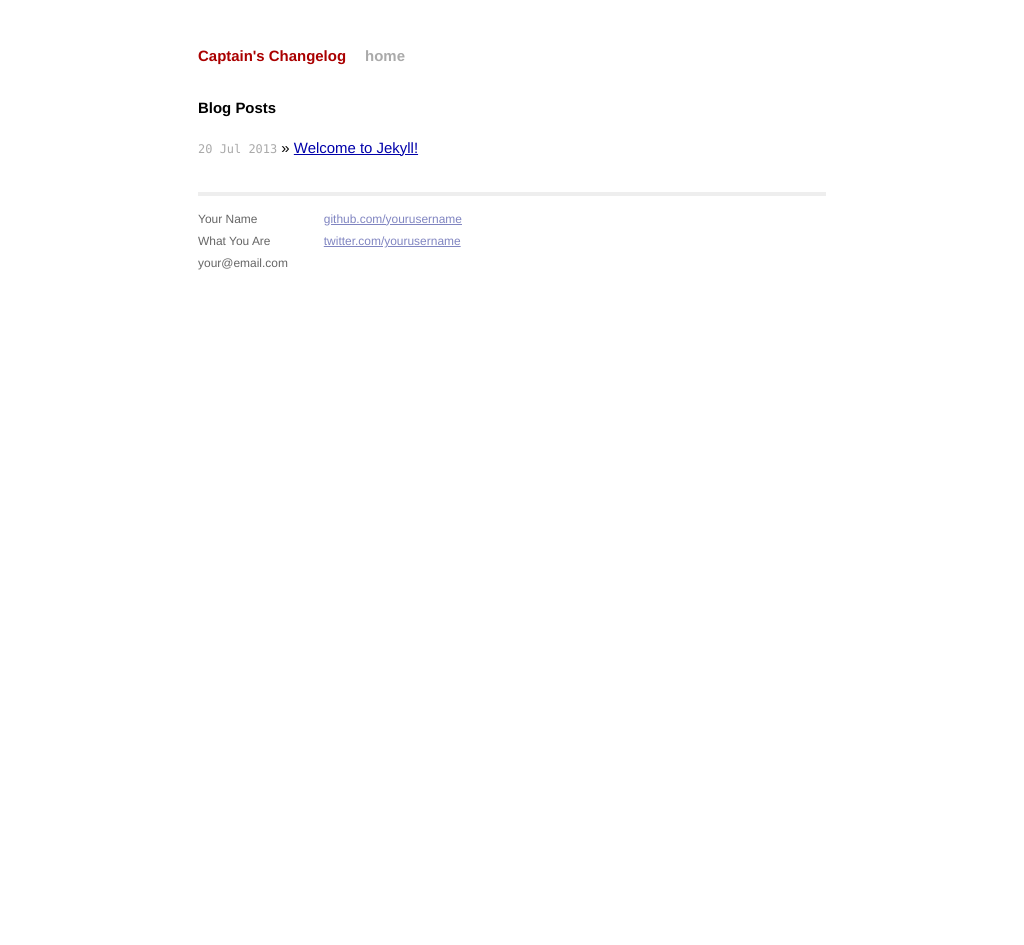
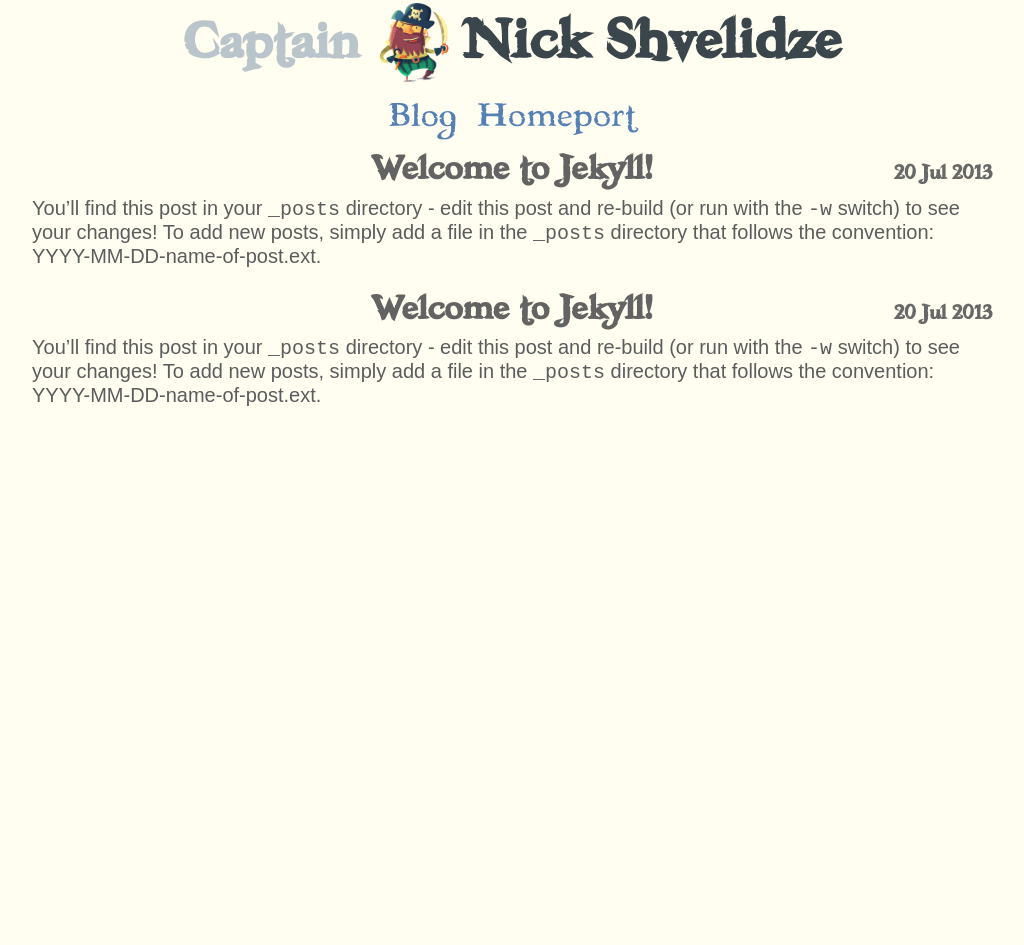
Before and after one commit to shvelo/blog.pirrate.me, a Jekyll site: the page built from index.html, in a window 1280 px wide. Shown: the whole page, without its empty margins (128-1152 px from the left). Built offline with Jekyll 4.4.1, drawn with Linux system fonts in a browser that asks for light colours; Markdown is read by kramdown in place of the engine named in the settings; after the commit the page ends 900 px from its top, so only the background shows below that.

Commit message:
Front page

```diff
--- a/_config.yml
+++ b/_config.yml
@@ -1,2 +1,9 @@
 name: Captain's Changelog
 pygments: true
+timezone: Asia/Tbilisi
+relative_permalinks: true
+permalink: /:year/:title
+markdown: maruku
+baseurl: /
+url: http://blog.pirrate.me
+excerpt_separator: "\n\n"
--- a/_layouts/default.html
+++ b/_layouts/default.html
@@ -1,46 +1,33 @@
 <!DOCTYPE html>
-<html>
 <head>
 	<meta charset="utf-8">
-        <meta http-equiv="X-UA-Compatible" content="IE=edge,chrome=1">
 	<title>{{ page.title }}</title>
-        <meta name="viewport" content="width=device-width">
-
-        <!-- syntax highlighting CSS -->
-        <link rel="stylesheet" href="/css/syntax.css">
-
-        <!-- Custom CSS -->
-        <link rel="stylesheet" href="/css/main.css">
-
+	<meta content="width=device-width,initial-scale=1" name="viewport">
+	<link href="{{site.baseurl}}images/icon.png" rel="icon">
+	<link href="{{site.baseurl}}css/syntax.css" rel="stylesheet">
+	<link href="{{site.baseurl}}css/main.css" rel="stylesheet">
 </head>
 <body>
-
-        <div class="container">
-          <div class="site">
-            <div class="header">
-              <h1 class="title"><a href="/">{{ site.name }}</a></h1>
-              <a class="extra" href="/">home</a>
-            </div>
-
-                {{ content }}
-
-            <div class="footer">
-              <div class="contact">
-                <p>
-                  Your Name<br />
-                  What You Are<br />
-                  your@email.com
-                </p>
-              </div>
-              <div class="contact">
-                <p>
-                  <a href="http://github.com/yourusername/">github.com/yourusername</a><br />
-                  <a href="http://twitter.com/yourusername/">twitter.com/yourusername</a><br />
-                </p>
+	<div id="container">
+		<div id="header">
+			<h1>
+				<a href="{{site.baseurl}}">
+					<small>Captain </small><img src="{{site.baseurl}}images/pirate.png" />Nick Shvelidze
+				</a>
+			</h1>
+			<div id="nav">
+				<ul>
+					<li>
+						<a href="{{site.url}}">Blog</a>
+					</li>
+					<li>
+						<a href="http://pirrate.me">Homeport</a>
+					</li>
+				</ul>
 			</div>
 		</div>
+		<div id="content">
+			{{ content }}
 		</div>
-        </div> <!-- /container -->
-
+	</div>
 </body>
-</html>
--- /dev/null
+++ b/_posts/2013-07-20-Dummy.markdown
@@ -0,0 +1,24 @@
+---
+layout: post
+title:  "Welcome to Jekyll!"
+date:   2013-07-20 14:48:00
+categories: jekyll update
+---
+
+You'll find this post in your `_posts` directory - edit this post and re-build (or run with the `-w` switch) to see your changes!
+To add new posts, simply add a file in the `_posts` directory that follows the convention: YYYY-MM-DD-name-of-post.ext.
+
+Jekyll also offers powerful support for code snippets:
+
+{% highlight ruby %}
+def print_hi(name)
+  puts "Hi, #{name}"
+end
+print_hi('Tom')
+#=> prints 'Hi, Tom' to STDOUT.
+{% endhighlight %}
+
+Check out the [Jekyll docs][jekyll] for more info on how to get the most out of Jekyll. File all bugs/feature requests at [Jekyll's GitHub repo][jekyll-gh].
+
+[jekyll-gh]: https://github.com/mojombo/jekyll
+[jekyll]:    http://jekyllrb.com
--- a/css/main.css
+++ b/css/main.css
@@ -1,165 +1,114 @@
-/*****************************************************************************/
-/*
-/* Common
-/*
-/*****************************************************************************/
-
-/* Global Reset */
-* {
-  margin: 0;
-  padding: 0;
+@font-face {
+  font-family: "Freebooter Regular";
+  src: url("../font/Freebooter Regular.ttf");
 }
 
-html, body { height: 100%; }
+html, body {
+  padding: 0;
+  margin: 0;
+}
+
+html {
+  height: 100%;
+  background: #fffef0;
+}
 
 body {
-  background-color: #FFF;
-  font: 13.34px Helvetica, Arial, sans-serif;
-  font-size: small;
+  color: #5A5C5E;
+  font-family: sans-serif;
+}
+
+a {
+  color: #5580b5;
+  text-decoration: none;
+  transition: color .5s;
+}
+a:hover {
+  color: #88a6cb;
+}
+
+h1, h2, h3, h4, h5, h6 {
+  font-family: "Freebooter Regular", sans-serif;
+}
+
+#container {
+  margin: 0 2em 0 2em;
+}
+
+#container #header {
+  font-family: "Freebooter Regular", sans-serif;
   text-align: center;
 }
 
-h1, h2, h3, h4, h5, h6 {
-  font-size: 100%; }
-
-h1 { margin-bottom: 1em; }
-p { margin: 1em 0; }
-
-a         { color: #00a; }
-a:hover   { color: #000; }
-a:visited { color: #a0a; }
-
-table {
-  font-size: inherit;
-  font: 100%;
+#container #header h1 {
+  color: #3a454c;
+  font-size: 5em;
+  margin-top: 0;
+  margin-bottom: .1em;
 }
 
-/*****************************************************************************/
-/*
-/* Home
-/*
-/*****************************************************************************/
-ul.posts {
-  list-style-type: none;
-  margin-bottom: 2em;
+#container #header h1 a {
+  color: #3a454c;
 }
 
-ul.posts li {
-  line-height: 1.75em;
+
+#container #header h1 img {
+  width: 1em;
+  margin-right: .1em;
+  vertical-align: middle;
 }
 
-ul.posts span {
-  color: #aaa;
-  font-family: Monaco, "Courier New", monospace;
-  font-size: 80%;
+#container #header h1 small {
+  font-size: 0.9em;
+  color: #bac4cb;
 }
 
-/*****************************************************************************/
-/*
-/* Site
-/*
-/*****************************************************************************/
-
-.site {
-  font-size: 115%;
-  text-align: justify;
-  width: 42em;
-  margin: 3em auto 2em;
-  line-height: 1.5em;
+#container #header #nav ul {
+  list-style: none;
+  padding: 0;
+  margin: 0;
 }
 
-.site .header a {
-  font-weight: bold;
-  text-decoration: none;
+#container #header #nav ul li {
+  display: inline-block;
+  margin-left: 0.5em;
+  margin-right: 0.5em;
 }
 
-.site .header h1.title {
-  display: inline-block;
-  margin-bottom: 2em;
+#container #header #nav ul li a {
+  font-size: 3em;
 }
 
-.site .header h1.title a {
-  color: #a00;
+#container #content {
+  max-width: 960px;
+  margin: 0 auto;
 }
 
-.site .header h1.title a:hover {
-  color: #000;
+#container #content .posts .post {
+  margin-bottom: 1em;
+  position: relative;
 }
 
-.site .header a.extra {
-  color: #aaa;
-  margin-left: 1em;
+#container #content .posts .post h1 {
+  margin-top: .1em;
+  margin-bottom: .1em;
+  font-size: 3em;
+  text-align: center;
 }
 
-.site .header a.extra:hover {
-  color: #000;
+#container #content .posts .post h1 a {
+  color: #636363;
 }
 
-.site .meta {
-  color: #aaa;
+#container #content .posts .post h1 a small {
+  position: absolute;
+  right: 0;
+  font-size: 60%;
+  color: #686868;
+  line-height: 2em;
 }
 
-.site .footer {
-  font-size: 80%;
-  color: #666;
-  border-top: 4px solid #eee;
-  margin-top: 2em;
-  overflow: hidden;
+#container #content .posts .post p {
+  margin: 0;
+  font-size: 15pt;
 }
-
-.site .footer .contact {
-  float: left;
-  margin-right: 3em;
-}
-
-.site .footer .contact a {
-  color: #8085C1;
-}
-
-.site .footer .rss {
-  margin-top: 1.1em;
-  margin-right: -.2em;
-  float: right;
-}
-
-.site .footer .rss img {
-  border: 0;
-}
-
-/*****************************************************************************/
-/*
-/* Posts
-/*
-/*****************************************************************************/
-
-/* standard */
-.post pre {
-  border: 1px solid #ddd;
-  background-color: #eef;
-  padding: 0 .4em;
-}
-
-.post ul, .post ol {
-  margin-left: 1.35em;
-}
-
-.post code {
-  border: 1px solid #ddd;
-  background-color: #eef;
-  padding: 0 .2em;
-}
-
-.post pre code {
-  border: none;
-}
-
-/* terminal */
-.post pre.terminal {
-  border: 1px solid #000;
-  background-color: #333;
-  color: #FFF;
-}
-
-.post pre.terminal code {
-  background-color: #333;
-}
--- a/css/syntax.css
+++ b/css/syntax.css
@@ -1,60 +1,74 @@
-.highlight  { background: #ffffff; }
-.highlight .c { color: #999988; font-style: italic } /* Comment */
-.highlight .err { color: #a61717; background-color: #e3d2d2 } /* Error */
-.highlight .k { font-weight: bold } /* Keyword */
-.highlight .o { font-weight: bold } /* Operator */
-.highlight .cm { color: #999988; font-style: italic } /* Comment.Multiline */
-.highlight .cp { color: #999999; font-weight: bold } /* Comment.Preproc */
-.highlight .c1 { color: #999988; font-style: italic } /* Comment.Single */
-.highlight .cs { color: #999999; font-weight: bold; font-style: italic } /* Comment.Special */
-.highlight .gd { color: #000000; background-color: #ffdddd } /* Generic.Deleted */
-.highlight .gd .x { color: #000000; background-color: #ffaaaa } /* Generic.Deleted.Specific */
-.highlight .ge { font-style: italic } /* Generic.Emph */
-.highlight .gr { color: #aa0000 } /* Generic.Error */
-.highlight .gh { color: #999999 } /* Generic.Heading */
-.highlight .gi { color: #000000; background-color: #ddffdd } /* Generic.Inserted */
-.highlight .gi .x { color: #000000; background-color: #aaffaa } /* Generic.Inserted.Specific */
-.highlight .go { color: #888888 } /* Generic.Output */
-.highlight .gp { color: #555555 } /* Generic.Prompt */
-.highlight .gs { font-weight: bold } /* Generic.Strong */
-.highlight .gu { color: #aaaaaa } /* Generic.Subheading */
-.highlight .gt { color: #aa0000 } /* Generic.Traceback */
-.highlight .kc { font-weight: bold } /* Keyword.Constant */
-.highlight .kd { font-weight: bold } /* Keyword.Declaration */
-.highlight .kp { font-weight: bold } /* Keyword.Pseudo */
-.highlight .kr { font-weight: bold } /* Keyword.Reserved */
-.highlight .kt { color: #445588; font-weight: bold } /* Keyword.Type */
-.highlight .m { color: #009999 } /* Literal.Number */
-.highlight .s { color: #d14 } /* Literal.String */
-.highlight .na { color: #008080 } /* Name.Attribute */
-.highlight .nb { color: #0086B3 } /* Name.Builtin */
-.highlight .nc { color: #445588; font-weight: bold } /* Name.Class */
-.highlight .no { color: #008080 } /* Name.Constant */
-.highlight .ni { color: #800080 } /* Name.Entity */
-.highlight .ne { color: #990000; font-weight: bold } /* Name.Exception */
-.highlight .nf { color: #990000; font-weight: bold } /* Name.Function */
-.highlight .nn { color: #555555 } /* Name.Namespace */
-.highlight .nt { color: #000080 } /* Name.Tag */
-.highlight .nv { color: #008080 } /* Name.Variable */
-.highlight .ow { font-weight: bold } /* Operator.Word */
-.highlight .w { color: #bbbbbb } /* Text.Whitespace */
-.highlight .mf { color: #009999 } /* Literal.Number.Float */
-.highlight .mh { color: #009999 } /* Literal.Number.Hex */
-.highlight .mi { color: #009999 } /* Literal.Number.Integer */
-.highlight .mo { color: #009999 } /* Literal.Number.Oct */
-.highlight .sb { color: #d14 } /* Literal.String.Backtick */
-.highlight .sc { color: #d14 } /* Literal.String.Char */
-.highlight .sd { color: #d14 } /* Literal.String.Doc */
-.highlight .s2 { color: #d14 } /* Literal.String.Double */
-.highlight .se { color: #d14 } /* Literal.String.Escape */
-.highlight .sh { color: #d14 } /* Literal.String.Heredoc */
-.highlight .si { color: #d14 } /* Literal.String.Interpol */
-.highlight .sx { color: #d14 } /* Literal.String.Other */
-.highlight .sr { color: #009926 } /* Literal.String.Regex */
-.highlight .s1 { color: #d14 } /* Literal.String.Single */
-.highlight .ss { color: #990073 } /* Literal.String.Symbol */
-.highlight .bp { color: #999999 } /* Name.Builtin.Pseudo */
-.highlight .vc { color: #008080 } /* Name.Variable.Class */
-.highlight .vg { color: #008080 } /* Name.Variable.Global */
-.highlight .vi { color: #008080 } /* Name.Variable.Instance */
-.highlight .il { color: #009999 } /* Literal.Number.Integer.Long */
+/*
+Solarized Light
+https://gist.github.com/scotu/1272660
+*/
+
+.highlight { background-color: #ffffcc }
+.highlight .c { color: #586E75 } /* Comment */
+.highlight .err { color: #93A1A1 } /* Error */
+.highlight .g { color: #93A1A1 } /* Generic */
+.highlight .k { color: #859900 } /* Keyword */
+.highlight .l { color: #93A1A1 } /* Literal */
+.highlight .n { color: #93A1A1 } /* Name */
+.highlight .o { color: #859900 } /* Operator */
+.highlight .x { color: #CB4B16 } /* Other */
+.highlight .p { color: #93A1A1 } /* Punctuation */
+.highlight .cm { color: #586E75 } /* Comment.Multiline */
+.highlight .cp { color: #859900 } /* Comment.Preproc */
+.highlight .c1 { color: #586E75 } /* Comment.Single */
+.highlight .cs { color: #859900 } /* Comment.Special */
+.highlight .gd { color: #2AA198 } /* Generic.Deleted */
+.highlight .ge { color: #93A1A1; font-style: italic } /* Generic.Emph */
+.highlight .gr { color: #DC322F } /* Generic.Error */
+.highlight .gh { color: #CB4B16 } /* Generic.Heading */
+.highlight .gi { color: #859900 } /* Generic.Inserted */
+.highlight .go { color: #93A1A1 } /* Generic.Output */
+.highlight .gp { color: #93A1A1 } /* Generic.Prompt */
+.highlight .gs { color: #93A1A1; font-weight: bold } /* Generic.Strong */
+.highlight .gu { color: #CB4B16 } /* Generic.Subheading */
+.highlight .gt { color: #93A1A1 } /* Generic.Traceback */
+.highlight .kc { color: #CB4B16 } /* Keyword.Constant */
+.highlight .kd { color: #268BD2 } /* Keyword.Declaration */
+.highlight .kn { color: #859900 } /* Keyword.Namespace */
+.highlight .kp { color: #859900 } /* Keyword.Pseudo */
+.highlight .kr { color: #268BD2 } /* Keyword.Reserved */
+.highlight .kt { color: #DC322F } /* Keyword.Type */
+.highlight .ld { color: #93A1A1 } /* Literal.Date */
+.highlight .m { color: #2AA198 } /* Literal.Number */
+.highlight .s { color: #2AA198 } /* Literal.String */
+.highlight .na { color: #93A1A1 } /* Name.Attribute */
+.highlight .nb { color: #B58900 } /* Name.Builtin */
+.highlight .nc { color: #268BD2 } /* Name.Class */
+.highlight .no { color: #CB4B16 } /* Name.Constant */
+.highlight .nd { color: #268BD2 } /* Name.Decorator */
+.highlight .ni { color: #CB4B16 } /* Name.Entity */
+.highlight .ne { color: #CB4B16 } /* Name.Exception */
+.highlight .nf { color: #268BD2 } /* Name.Function */
+.highlight .nl { color: #93A1A1 } /* Name.Label */
+.highlight .nn { color: #93A1A1 } /* Name.Namespace */
+.highlight .nx { color: #93A1A1 } /* Name.Other */
+.highlight .py { color: #93A1A1 } /* Name.Property */
+.highlight .nt { color: #268BD2 } /* Name.Tag */
+.highlight .nv { color: #268BD2 } /* Name.Variable */
+.highlight .ow { color: #859900 } /* Operator.Word */
+.highlight .w { color: #93A1A1 } /* Text.Whitespace */
+.highlight .mf { color: #2AA198 } /* Literal.Number.Float */
+.highlight .mh { color: #2AA198 } /* Literal.Number.Hex */
+.highlight .mi { color: #2AA198 } /* Literal.Number.Integer */
+.highlight .mo { color: #2AA198 } /* Literal.Number.Oct */
+.highlight .sb { color: #586E75 } /* Literal.String.Backtick */
+.highlight .sc { color: #2AA198 } /* Literal.String.Char */
+.highlight .sd { color: #93A1A1 } /* Literal.String.Doc */
+.highlight .s2 { color: #2AA198 } /* Literal.String.Double */
+.highlight .se { color: #CB4B16 } /* Literal.String.Escape */
+.highlight .sh { color: #93A1A1 } /* Literal.String.Heredoc */
+.highlight .si { color: #2AA198 } /* Literal.String.Interpol */
+.highlight .sx { color: #2AA198 } /* Literal.String.Other */
+.highlight .sr { color: #DC322F } /* Literal.String.Regex */
+.highlight .s1 { color: #2AA198 } /* Literal.String.Single */
+.highlight .ss { color: #2AA198 } /* Literal.String.Symbol */
+.highlight .bp { color: #268BD2 } /* Name.Builtin.Pseudo */
+.highlight .vc { color: #268BD2 } /* Name.Variable.Class */
+.highlight .vg { color: #268BD2 } /* Name.Variable.Global */
+.highlight .vi { color: #268BD2 } /* Name.Variable.Instance */
+.highlight .il { color: #2AA198 } /* Literal.Number.Integer.Long */
--- a/index.html
+++ b/index.html
@@ -3,11 +3,11 @@
 title: Captain's Changelog
 ---
 
-<div id="home">
-  <h1>Blog Posts</h1>
-  <ul class="posts">
+<div id="home" class="posts">
     {% for post in site.posts %}
-      <li><span>{{ post.date | date_to_string }}</span> &raquo; <a href="{{ post.url }}">{{ post.title }}</a></li>
+    <div class="post">
+      <h1><a href="{{ post.url }}">{{ post.title }} <small>{{post.date | date_to_string}}</small></a></h1>
+      <p>{{post.excerpt}}</p>
+    </div>
     {% endfor %}
-  </ul>
 </div>
```
Also changed, not shown: font/Freebooter Italic.ttf (added), font/Freebooter Regular.ttf (added), font/Freebooter Shadow.ttf (added), images/icon.png (added), images/pirate.png (added), 6 other files. Lines whose indentation alone changed are shown as unchanged.
